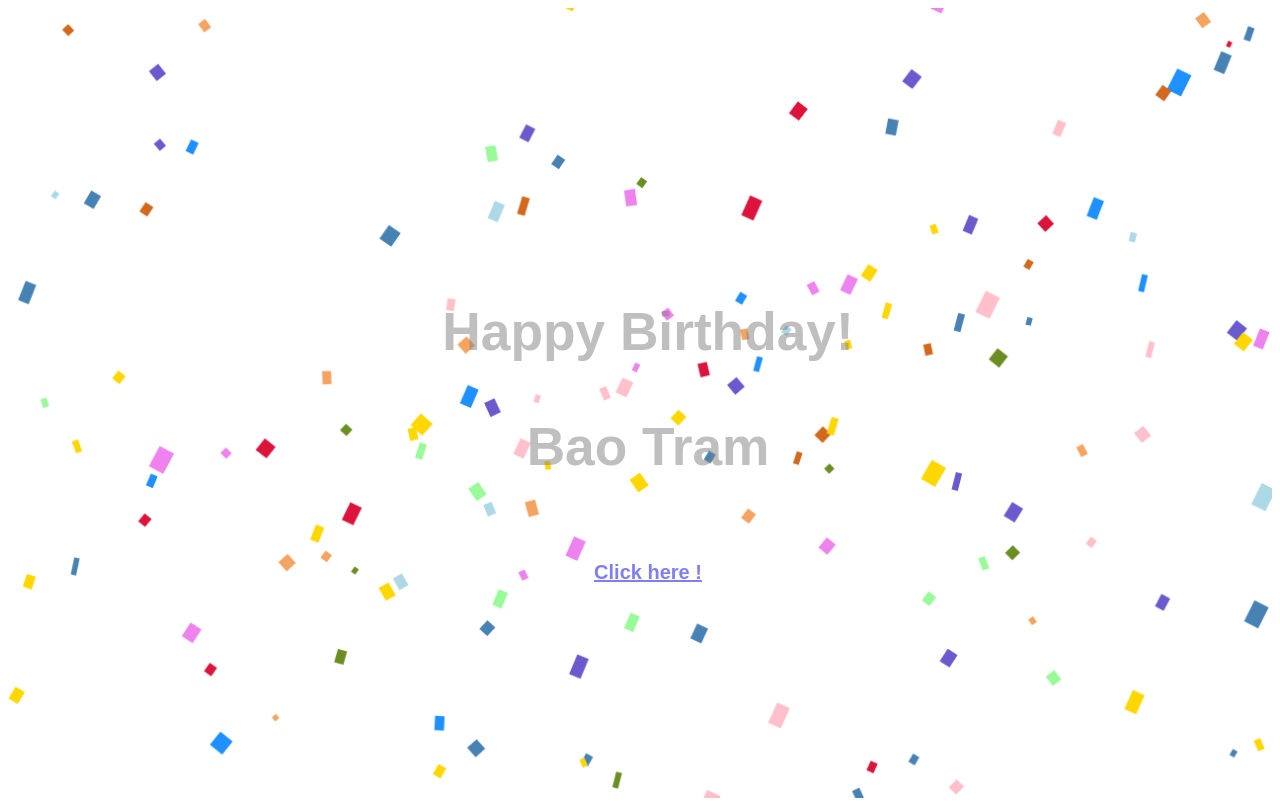
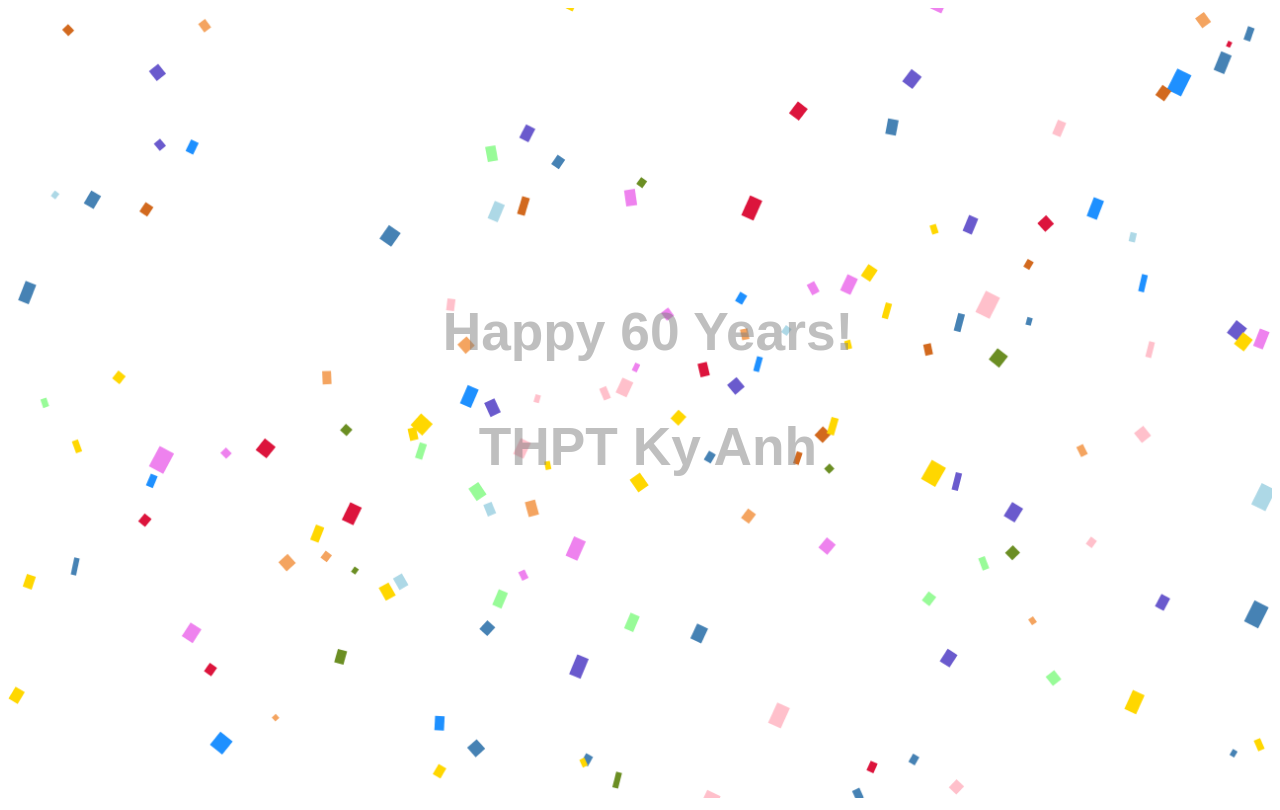
Before and after one commit to levinhky/birthday, a plain HTML site: page index.html in a window 1280 px wide. Drawn offline with Linux system fonts and the light colour scheme.

Commit message:
update thpt ky anh

```diff
--- a/index.html
+++ b/index.html
@@ -8,9 +8,9 @@
 <link rel="stylesheet" href="./css/style.css">
 <body>
     <h1>
-       <p> Happy Birthday!</p>
-       <p>Bao Tram</p>
-       <a  style="font-size: 20px;" href="https://www.youtube.com/watch?v=iv7TrKrwteI" target="_blank">Click here !</a>
+       <p> Happy 60 Years!</p>
+       <p>THPT Ky Anh</p>
+       <!-- <a  style="font-size: 20px;" href="https://www.youtube.com/watch?v=iv7TrKrwteI" target="_blank">Click here !</a> -->
     </h1>
     <canvas id="canvas"></canvas>
     <script src="./js/index.js"></script>
```
